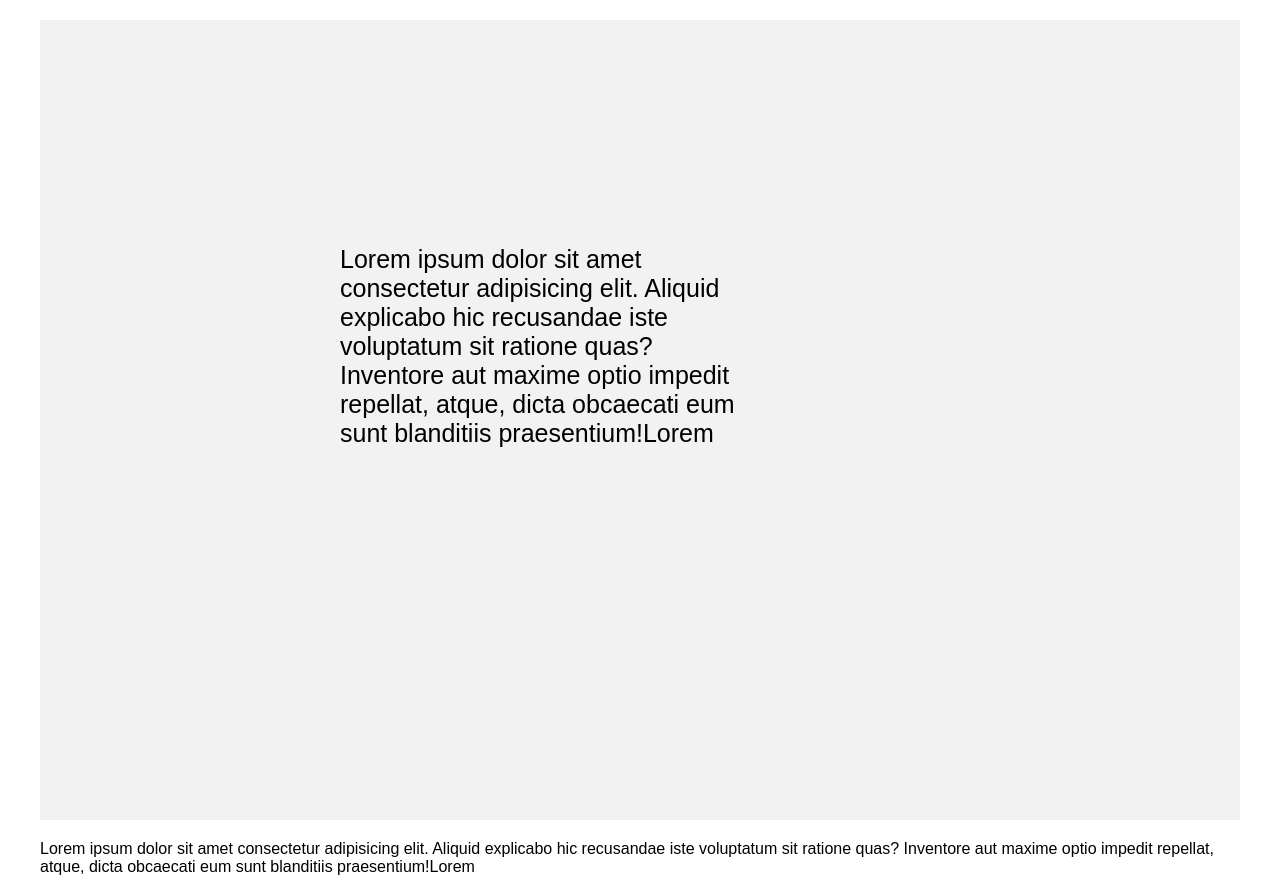
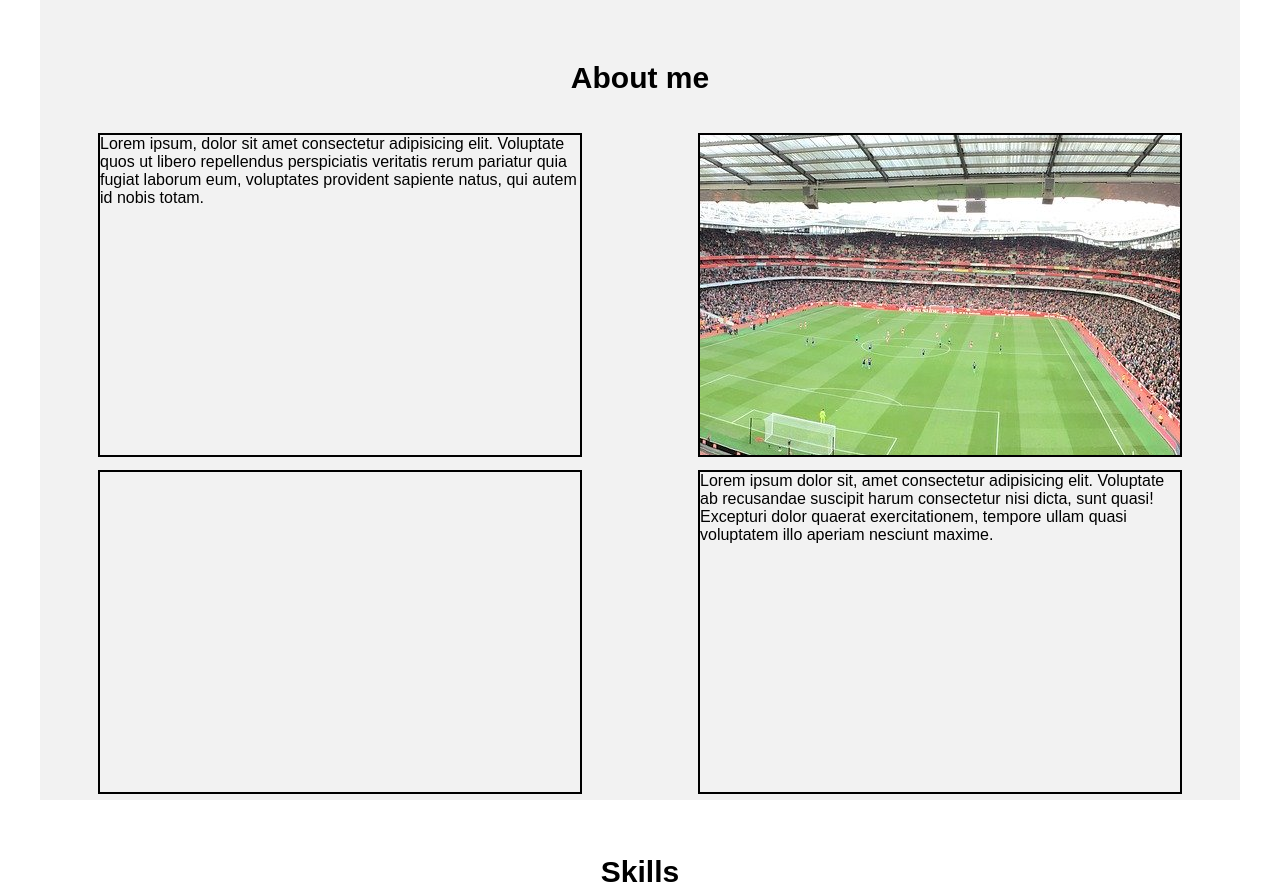
Before and after one commit to MacRapacki/Single-page-website, a plain HTML site: page index.html in a window 1280 px wide. Shown: the part 800-1692 px from the top of the page. Drawn offline with Linux system fonts and the light colour scheme.

Commit message:
- add content to section "about" in index.html - add new file to img folder

```diff
--- a/index.html
+++ b/index.html
@@ -30,16 +30,20 @@
         <p class="meet-me">Meet me <img src="icons/curve-down-arrow.svg" alt="arrow"></p>
     </header>
     <section class="about">
-        <h2></h2>
-        <p class="aboutme">Lorem ipsum dolor sit amet consectetur adipisicing elit. Aliquid explicabo hic recusandae
-            iste voluptatum
-            sit
-            ratione quas? Inventore aut maxime optio impedit repellat, atque, dicta obcaecati eum sunt blanditiis
-            praesentium!Lorem</p>
+        <h2>About me</h2>
+        <div class="introduce">Lorem ipsum, dolor sit amet consectetur adipisicing elit. Voluptate quos ut libero
+            repellendus perspiciatis veritatis rerum pariatur quia fugiat laborum eum, voluptates provident sapiente
+            natus, qui autem id nobis totam.</div>
+        <div class="img"><img src="img/arsenal-2865370_1280.jpg" alt="stadium"></div>
+        <div class="img"><img src="" alt=""></div>
+        <div class="story">Lorem ipsum dolor sit, amet consectetur adipisicing elit. Voluptate ab recusandae suscipit
+            harum consectetur nisi dicta, sunt quasi! Excepturi dolor quaerat exercitationem, tempore ullam quasi
+            voluptatem illo aperiam nesciunt maxime.</div>
+
     </section>
 
     <section class="skills">
-        <h2></h2>
+        <h2>Skills</h2>
         <p>Lorem ipsum dolor sit amet consectetur adipisicing elit. Aliquid explicabo hic recusandae iste voluptatum
             sit
             ratione quas? Inventore aut maxime optio impedit repellat, atque, dicta obcaecati eum sunt blanditiis
@@ -47,14 +51,14 @@
     </section>
 
     <section class="projects">
-        <h2></h2>
+        <h2>Projects</h2>
         <p>Lorem ipsum dolor sit amet consectetur adipisicing elit. Aliquid explicabo hic recusandae iste voluptatum
             sit
             ratione quas? Inventore aut maxime optio impedit repellat, atque, dicta obcaecati eum sunt blanditiis
             praesentium!Lorem</p>
     </section>
     <section class="contact">
-        <h2></h2>
+        <h2>Contact</h2>
         <p>Lorem ipsum dolor sit amet consectetur adipisicing elit. Aliquid explicabo hic recusandae iste voluptatum
             sit
             ratione quas? Inventore aut maxime optio impedit repellat, atque, dicta obcaecati eum sunt blanditiis
--- a/scss/_about.scss
+++ b/scss/_about.scss
@@ -1,14 +1,33 @@
 section.about {
     position: relative;
-    background-color: rgb(242, 242, 242)
+    background-color: rgb(242, 242, 242);
+    display: flex;
+    flex-wrap: wrap;
+    align-items: center;
+    justify-content: space-around;
+
+
+    div {
+        width: 40%;
+        height: 40%;
+        border: 2px solid black;
+        overflow: hidden;
+
+        img {
+            position: relative;
+            top: 50%;
+            left: 50%;
+            transform: translate(-50%, -50%);
+        }
+    }
 }
 
-p.aboutme {
-    position: absolute;
-    display: block;
-    width: 400px;
-    height: 300px;
-    left: 25%;
-    top: 25%;
-    font-size: 25px;
-}
+// p.aboutme {
+//     position: absolute;
+//     display: block;
+//     width: 400px;
+//     height: 300px;
+//     left: 25%;
+//     top: 25%;
+//     font-size: 25px;
+// }
--- a/scss/_header.scss
+++ b/scss/_header.scss
@@ -20,6 +20,13 @@ body {
         color: black;
         margin: 0;
         padding: 0;
+
+        h2 {
+            width: 100%;
+            text-align: center;
+            padding-top: 30px;
+            font-size: 30px;
+        }
     }
 }
 
```
Also changed, not shown: img/arsenal-2865370_1280.jpg (added), scss/stylee.css, 1 other file.
